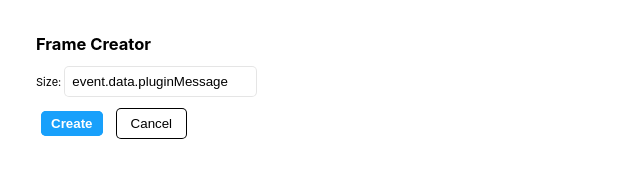
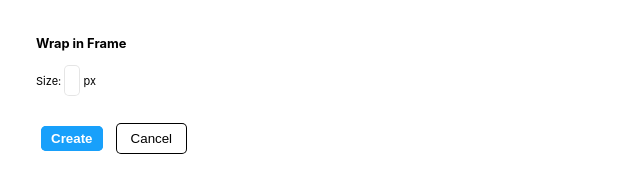
Before and after one commit to sirpooya/Frame-It, a website: page ui.html in a window 1280 px wide. Shown: the whole page, without its empty margins (0-640 px from the left). Drawn offline with Linux system fonts and the light colour scheme.

Commit message:
worked on some ui stuff

```diff
--- a/ui.css
+++ b/ui.css
@@ -19,3 +19,7 @@ main>div {
     border-radius: 5px;
     padding: 5px 10px;
   }
+
+input {
+    width: 10px !important;
+  }
--- a/ui.html
+++ b/ui.html
@@ -46,8 +46,9 @@
 <link href="ui.css" rel="stylesheet">
 
 <main id="plugin">
-  <h2>Frame Creator</h2>
-  <p>Size: <input id="count" value="event.data.pluginMessage"></p>
+  <h3>Wrap in Frame</h3>
+  <p>Size: <input id="count" value="event.data.pluginMessage"> px</p>
+  <br>
   <button id="create">Create</button>
   <button id="cancel">Cancel</button>
 </main>
```
